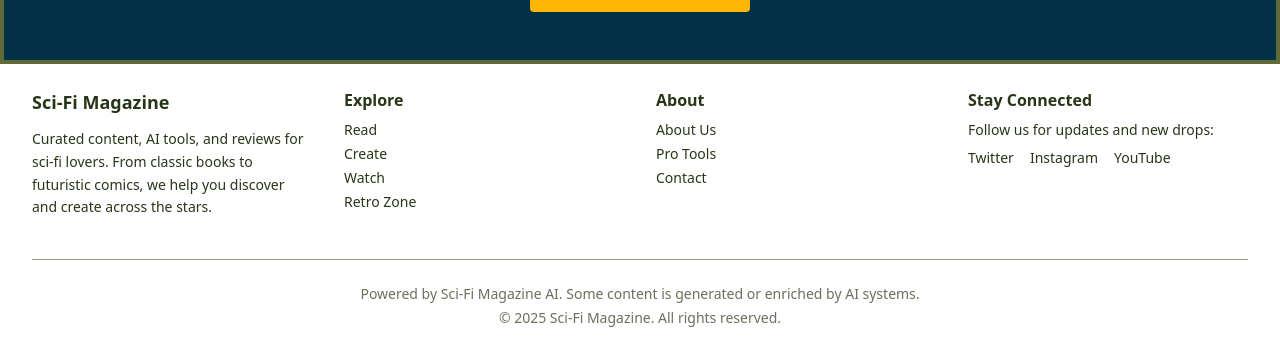
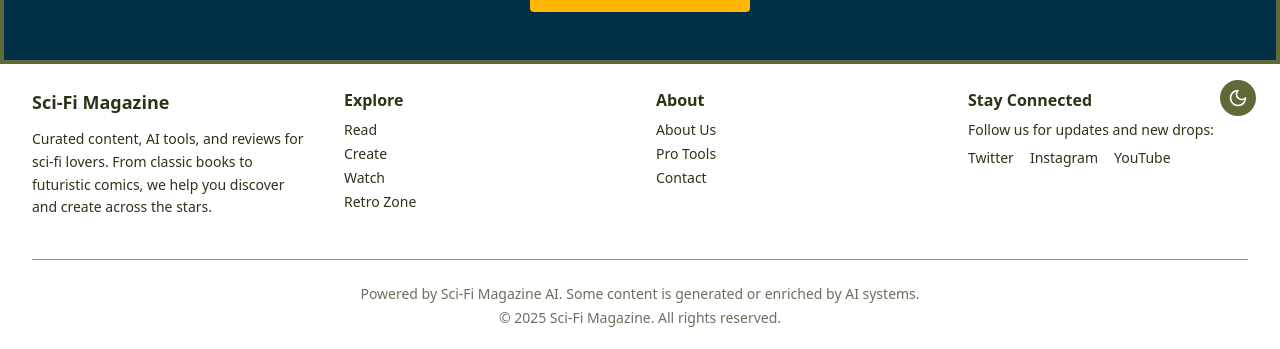
Before and after one commit to aticodein/SCIFI_MAGAZINE_VITE, a React (Vite) app: page / in a window 1280 px wide. Shown: the part 1085-1434 px from the top of the page. Built offline with nearby package versions, Linux system fonts and the light colour scheme.

Commit message:
Dark mode on footer

```diff
--- a/src/components/Footer.tsx
+++ b/src/components/Footer.tsx
@@ -1,13 +1,24 @@
 // src/components/Footer.tsx
-import React from "react";
+import React, { useState } from "react";
 import { Link } from "react-router-dom";
+import { Moon, Sun } from "lucide-react";
 
 export default function Footer() {
+  const [footerDarkMode, setFooterDarkMode] = useState(false);
+
   return (
-    <footer className="w-full bg-white text-earth-forest py-6">
+    <footer className={`w-full py-6 relative ${footerDarkMode ? "bg-gray-900 text-white" : "bg-white text-earth-forest"}`}>
+      {/* Dark Mode Button */}
+      <button
+        onClick={() => setFooterDarkMode(!footerDarkMode)}
+        className="absolute top-4 right-6 p-2 rounded-full bg-earth-olive text-white hover:bg-brand-orange transition"
+        aria-label="Toggle dark mode"
+      >
+        {footerDarkMode ? <Sun size={20} /> : <Moon size={20} />}
+      </button>
+
       <div className="max-w-7xl mx-auto px-8">
         <div className="grid grid-cols-1 sm:grid-cols-2 lg:grid-cols-4 gap-8">
-          {/* Column 1 */}
           <div>
             <h3 className="font-bold text-lg mb-3">Sci-Fi Magazine</h3>
             <p className="text-sm leading-relaxed">
@@ -15,7 +26,6 @@ export default function Footer() {
             </p>
           </div>
 
-          {/* Column 2 */}
           <div>
             <h4 className="font-semibold mb-2">Explore</h4>
             <ul className="space-y-1 text-sm">
@@ -26,7 +36,6 @@ export default function Footer() {
             </ul>
           </div>
 
-          {/* Column 3 */}
           <div>
             <h4 className="font-semibold mb-2">About</h4>
             <ul className="space-y-1 text-sm">
@@ -36,7 +45,6 @@ export default function Footer() {
             </ul>
           </div>
 
-          {/* Column 4 */}
           <div>
             <h4 className="font-semibold mb-2">Stay Connected</h4>
             <p className="text-sm">Follow us for updates and new drops:</p>
--- a/src/index.css
+++ b/src/index.css
@@ -3,3 +3,7 @@
 @tailwind base;
 @tailwind components;
 @tailwind utilities;
+
+.perspective {
+    perspective: 1000px;
+  }
```
